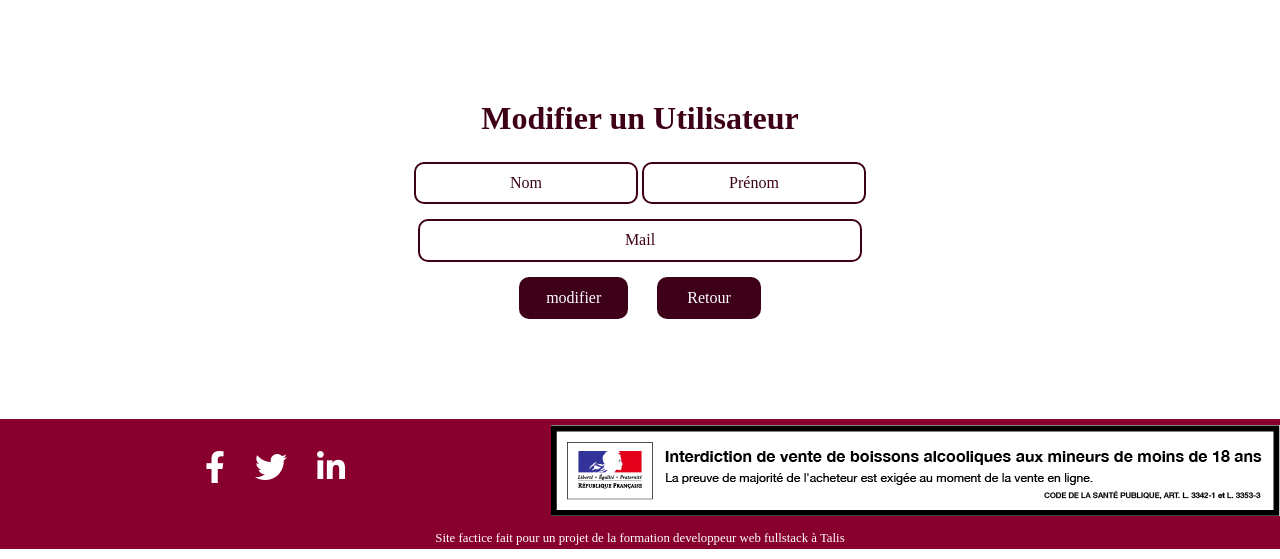
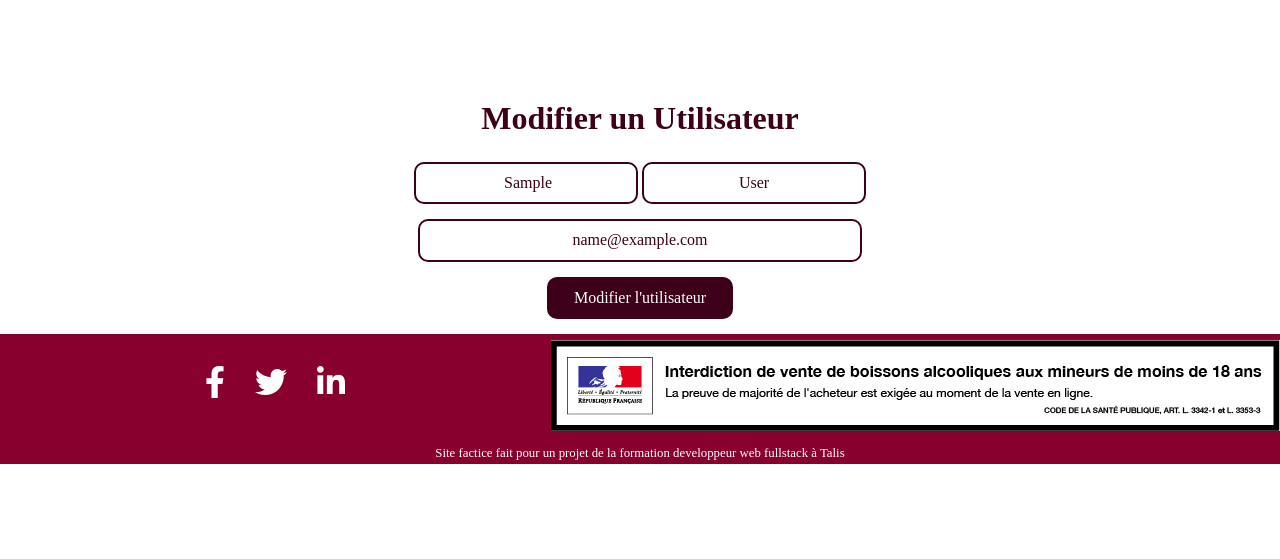
Before and after one commit to Wmalain/myCave, a PHP site: page /modify_user.php?id=1 in a window 1280 px wide. Shown: the part 140-699 px from the top of the page. Run offline with PHP 8.4, Linux system fonts and the light colour scheme; tables that the repository leaves empty or names only in its code hold one stand-in row (values such as "Sample post"); some libraries are stand-ins or nearby versions.

Commit message:
modifuser fonctionel

```diff
--- a/asset/inc/connect.php
+++ b/asset/inc/connect.php
@@ -1,9 +1,6 @@
 <?php
     session_start();
-    //  if (empty($_SESSION) && $page =='annonce' || empty($_SESSION) && $page == 'single-annonce'){
-    //      header('Location: login.php');
-    //      exit;
-    //  }
+
      if (isset($_GET['logout'])){
          session_destroy();
          header ('Location:index.php');
--- a/asset/inc/function.php
+++ b/asset/inc/function.php
@@ -117,22 +117,5 @@ function suprArticle(){
     $sth->bindValue(':descriptionid',$iddescription,PDO::PARAM_INT);
     $sth->bindValue(':idsid',$id,PDO::PARAM_INT);
     $sth->execute();
-
-    $req = $sth->execute();
-
-    if($req){
-        echo "Votre bouteille à bien été supprimé";
-    }else{
-        echo "Un probleme est survenue";
-    }
-
 }
-
-
-
-
-
-
 ?>
-<!--
-&  $row['description_id'] &  $row['local_id']  -->
--- a/modify_user.php
+++ b/modify_user.php
@@ -3,23 +3,29 @@ require('asset/inc/connect.php');
 require('asset/inc/function.php');
 require('asset/head.php');
 require('asset/header.php');
-
+$id = $_GET['id'];
+$sql = $db->query("SELECT * FROM `users` WHERE id = $id LIMIT 1");
+$row = $sql->fetch();
 ?>
 
 <h1 class="titremodifyuser">Modifier un Utilisateur</h1>
 
 
-<form action="" method="POST" class="formmodifyuser">
+<form action="modify_user_post.php" method="POST" class="formmodifyuser">
 
     <div>
-        <input type="text" id="lastnamemodifiy" name="lastnamemodifiy" placeholder="Nom" class="usernamemodifiy">
-        <input type="text" name="firstnamemodifiy" placeholder="Prénom" class="usernamemodifiy">
+        <input type="text" id="lastnamemodifiy" name="lastname" placeholder=" <?php echo $row[2];?>" class="usernamemodifiy">
+        <input type="text" name="firstname" placeholder="<?php echo $row[1];?>" class="usernamemodifiy">
     </div>
     <div>
-        <input type="mail" id="mailmodifiy" name="mailmodifiy" placeholder="Mail" class="formusermodifiy">
+        <input type="mail" id="mailmodifiy" name="email" placeholder="<?php echo $row[3];?>" class="formusermodifiy">
     </div>
-    <button type="submit" name="submit-modify-user" class="btnmodify">modifier</button>
-    <button type="submit" name="retour" class="btnretour">Retour</button>
+    <input type="hidden" name ="id" value="<?php echo $id; ?> "/>
+    <input type="submit" class="btnmodify" name ="submit-modify-user" value="Modifier l'utilisateur"/>
+
+    <!-- <button type="submit" name="submit-modify-user" class="btnmodify">modifier</button> -->
+    <!-- <button type="submit" name="retour" class="btnretour">Retour</button> -->
+
     <div class="imggrapes1"><img src="asset/img/grapes1.jpg" alt=""></div>
 </form>
 
--- a/supr_article.php
+++ b/supr_article.php
@@ -3,6 +3,7 @@ require('asset/inc/connect.php');
 require('asset/inc/function.php');
 
 suprArticle();
-header("Location:article.php");
+
+header("Location:liste_article.php");
 
 ?>
```
Also changed, not shown: liste_user.php (+19 -1 lines), modify_user_post.php (added, +28 -0 lines), asset/uploads/5f64842f24a24_0.png (added), asset/uploads/5f648440f0afd_0.png (added), asset/uploads/5f648455c4f33_0.png (added), asset/uploads/5f6484611f29f_0.png (added), asset/uploads/5f64868610911_0.png (added), asset/uploads/5f6486958181b_0.png (added), asset/uploads/5f6486b024336_0.png (added), asset/uploads/5f648768b36c6_0.png (added), asset/uploads/5f6487bc79745_0.png (added), 1 other file.
